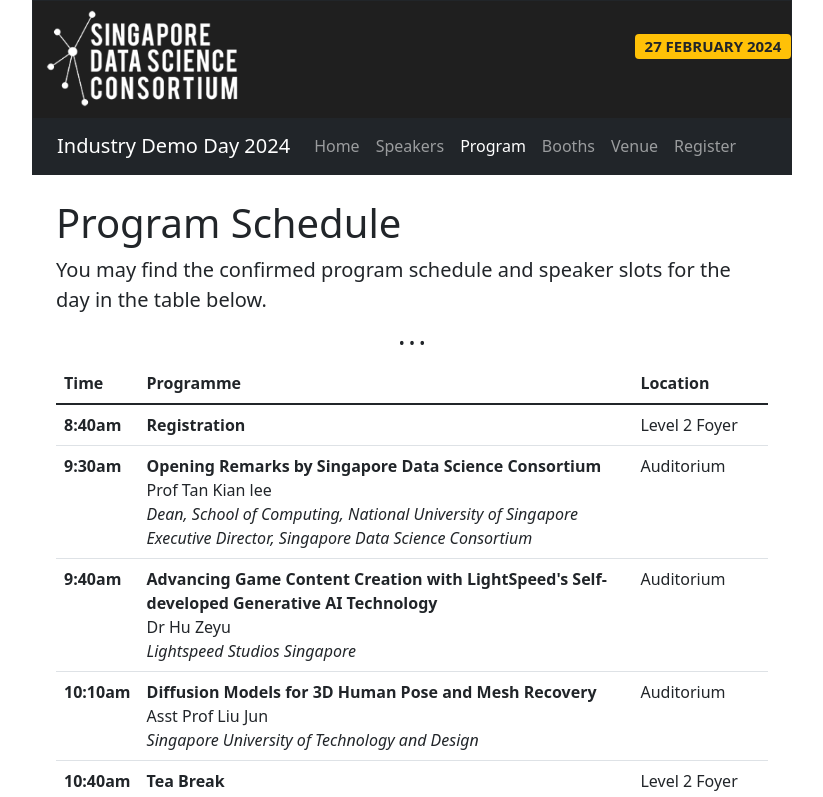
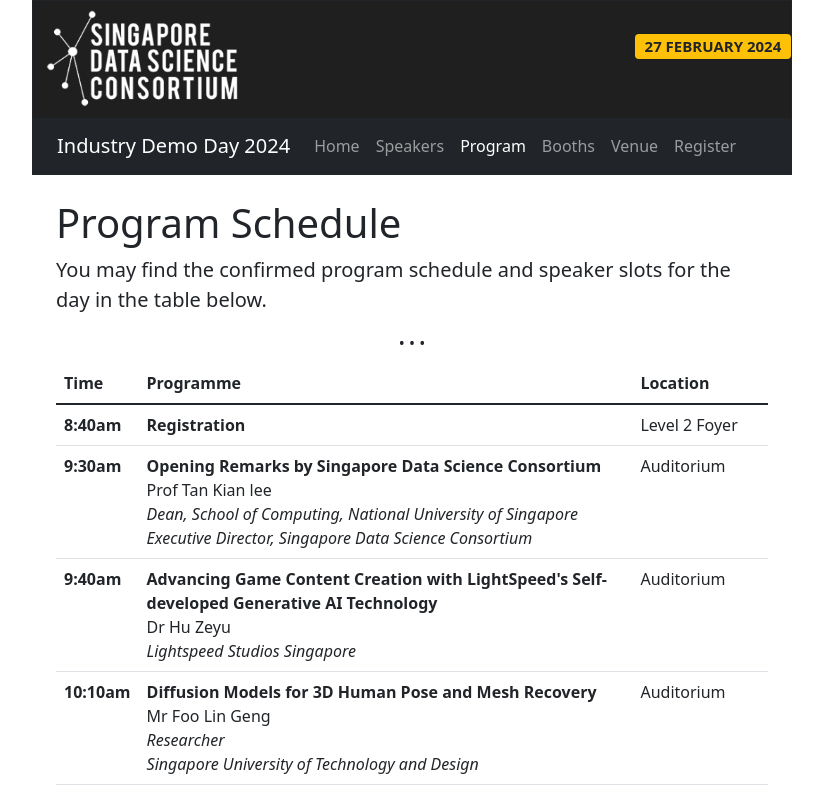
Before and after one commit to sdscdemoday/sdscdemoday.github.io, a React (Create React App) app: page /program in a window 1280 px wide. Shown: the top 797 px of the page, without its empty margins (228-1051 px from the left). Built offline with nearby package versions, Linux system fonts and the light colour scheme.

Commit message:
Update speaker profile

```diff
--- a/public/movies.json
+++ b/public/movies.json
@@ -17,10 +17,10 @@
     },
     {
         "movie_id": 2,
-        "name": "Asst Prof Liu Jun",
+        "name": "Mr Foo Lin Geng",
         "org": "Singapore University of Technology and Design",
-        "image": "images/2024/liujun.png",
-        "imageLarge": "images/2024/liujun.png",
+        "image": "images/2024/lingeng.jpg",
+        "imageLarge": "images/2024/lingeng.jpg",
         "type": 2,
         "typename": "ai",
         "star": 4,
@@ -29,7 +29,7 @@
         "releaseDate": "2021-08-08",
         "title": "Diffusion Models for 3D Human Pose and Mesh Recovery",
         "abstract": "3D pose and mesh recovery is important for human behaviour understanding and game development. Meanwhile, diffusion models have achieved impressive performance for image and video generation tasks. We are the first to apply diffusion models to handle 3D pose and mesh recovery from monocular images and videos, and we created several key techniques enabling diffusion models to work well in handling this task.",
-        "description": "Jun Liu is an assistant professor in Singapore University of Technology and Design. His research interests include computer vision and artificial intelligence. He has published more than 100 papers in premier computer vision journals and conferences, including TPAMI, CVPR, ICCV, and ECCV. He is listed in the top 2% scientists worldwide identified by Stanford University in 2021-2023. He is an Associate Editor of IEEE Transactions on Image Processing and IEEE Transactions on Biometrics, Behavior, and Identity Science, and serves as an Area Chair of top-tier conferences, like CVPR, ECCV, ICML, NeurIPS, and ICLR. His Google Scholar citations reach 11000."
+        "description": "Mr. Foo Lin Geng is currently a PhD student at Singapore University of Technology and Design (SUTD), and his research is supported by the President's Graduate Fellowship. His advisor is Prof. Liu Jun from the Information Systems and Design (ISTD) pillar. Prior to this, he obtained his Bachelor's Degree in Engineering Systems and Design (ESD), Summa Cum Laude (highest honors) from SUTD in 2019, where he also obtained the Keppel Award of Excellence in both 2018 and 2019, and the EY Business Analytics Award (awarded to the top student in the business analytics track). His current research interests include video analysis, activity understanding, and dynamic neural networks."
     },
     {
         "movie_id": 3,
--- a/src/App.js
+++ b/src/App.js
@@ -29,7 +29,8 @@
 
     // Track Past IDB Versions
     const IDB_VERSIONS = {
-      CURRENT: 10,
+      CURRENT: 11,
+      FEB_2024_08: 11,
       JAN_2024_22: 10,
       JAN_2024_18: 9,
       JAN_2024_12: 8,
--- a/src/Program.js
+++ b/src/Program.js
@@ -56,8 +56,9 @@
                                 <span className="fw-bold">
                                     Diffusion Models for 3D Human Pose and Mesh Recovery
                                 </span>
-                                <br />Asst Prof Liu Jun
+                                <br />Mr Foo Lin Geng
                                 <span className="fst-italic">
+                                    <br />Researcher
                                     <br />Singapore University of Technology and Design
                                 </span>
                             </td>
```
Also changed, not shown: public/images/2024/lingeng.jpg (added).
